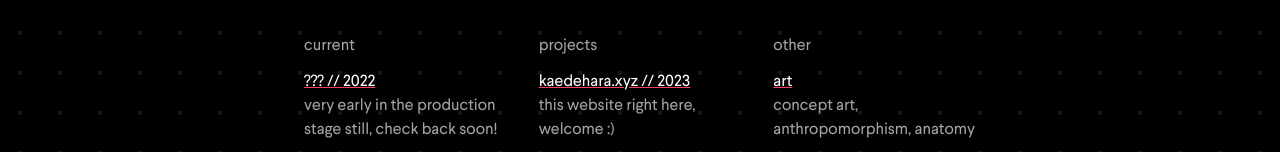
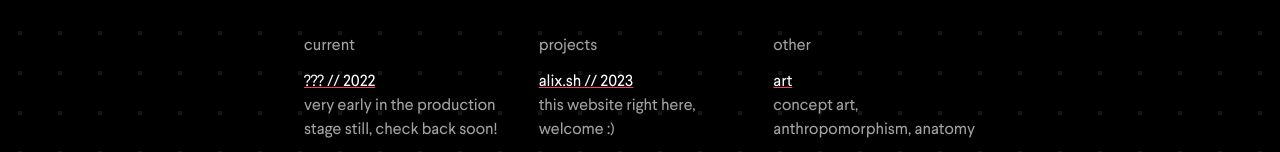
Before and after one commit to alixdotsh/alix.sh, a Next.js app: page / in a window 1280 px wide. Shown: the part 347-499 px from the top of the page. Built offline with nearby package versions, Linux system fonts and the light colour scheme; what tailwindcss-bg-patterns would draw is missing.

Commit message:
change embeds and stuffs

```diff
--- a/pages/_app.tsx
+++ b/pages/_app.tsx
@@ -27,19 +27,19 @@ function MyApp({ Component, pageProps }: AppProps) {
         themeColor="#e14f62"
         colorScheme="dark"
         facebook={{
-          image: "https://kaedehara.xyz",
-          url: "https://kaedehara.xyz",
+          image: "https://alix.sh",
+          url: "https://alix.sh",
           type: "website",
         }}
         twitter={{
-          image: "https://kaedehara.xyz",
+          image: "https:/alix.sh",
           card: "summary_large_image",
           site: "@alixdotsh",
         }}
       />
       <Head>
         <title>alix</title>
-        <meta content="kaedehara.xyz" property="og:site_name" />
+        <meta content="alix.sh" property="og:site_name" />
       </Head>
 
       <div className="overflow-hidden">
--- a/pages/index.tsx
+++ b/pages/index.tsx
@@ -86,7 +86,7 @@ const Home = () => {
           <div>
             <h1 className="text-neutral-400 mb-3">projects</h1>
             <div className="flex flex-col gap-2">
-              <Entry name="kaedehara.xyz" href="https://kaedehara.xyz" year={2023} summary="this website right here, welcome :)" />
+              <Entry name="alix.sh" href="https://alix.sh" year={2023} summary="this website right here, welcome :)" />
               <Entry name="lime" href="https://github.com/alixdotsh/lime" year={2020} summary="a discord bot written in python using the discord.py api and a utility called voxelbotutils" />
             </div>
           </div>
```
